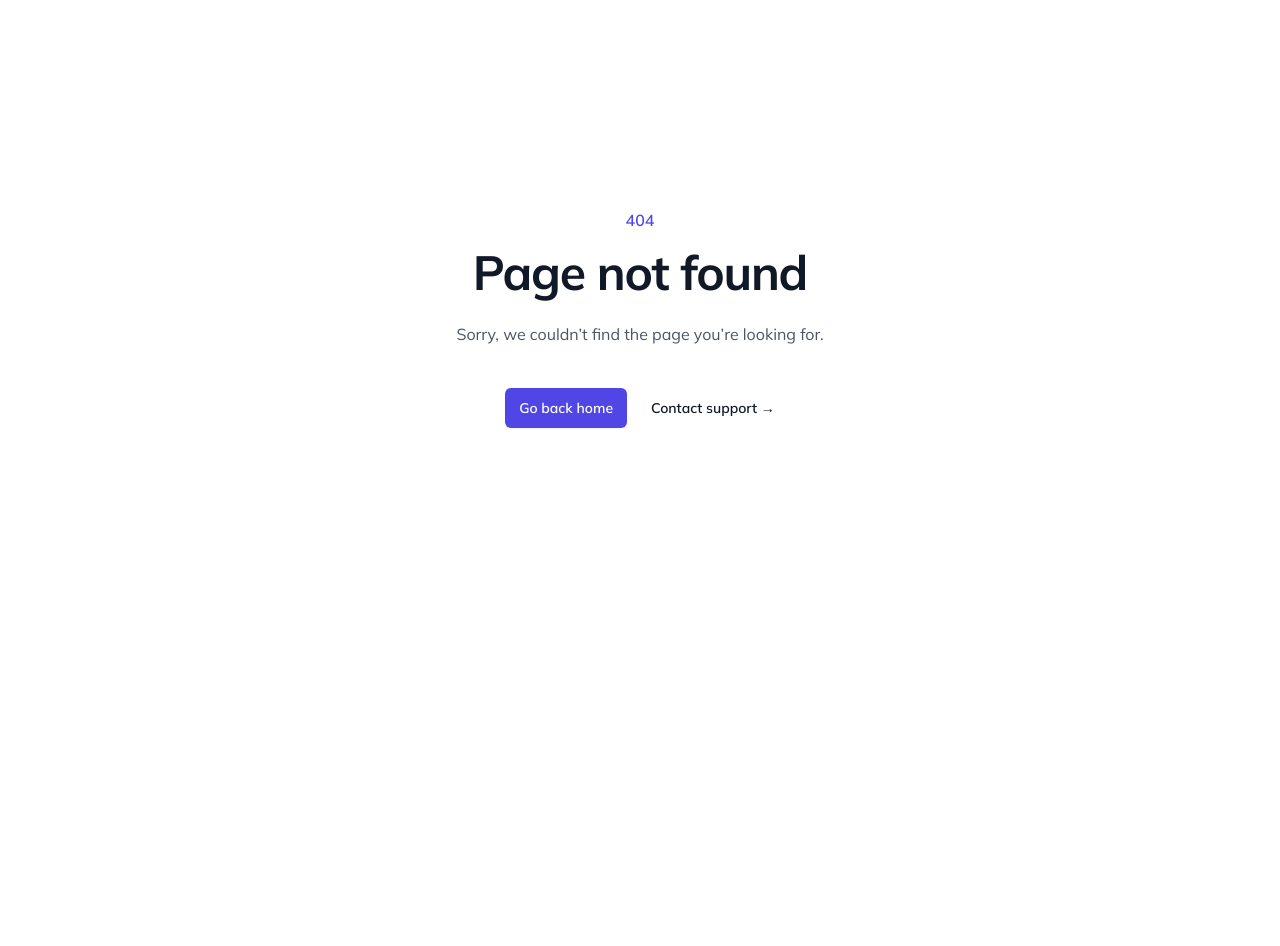
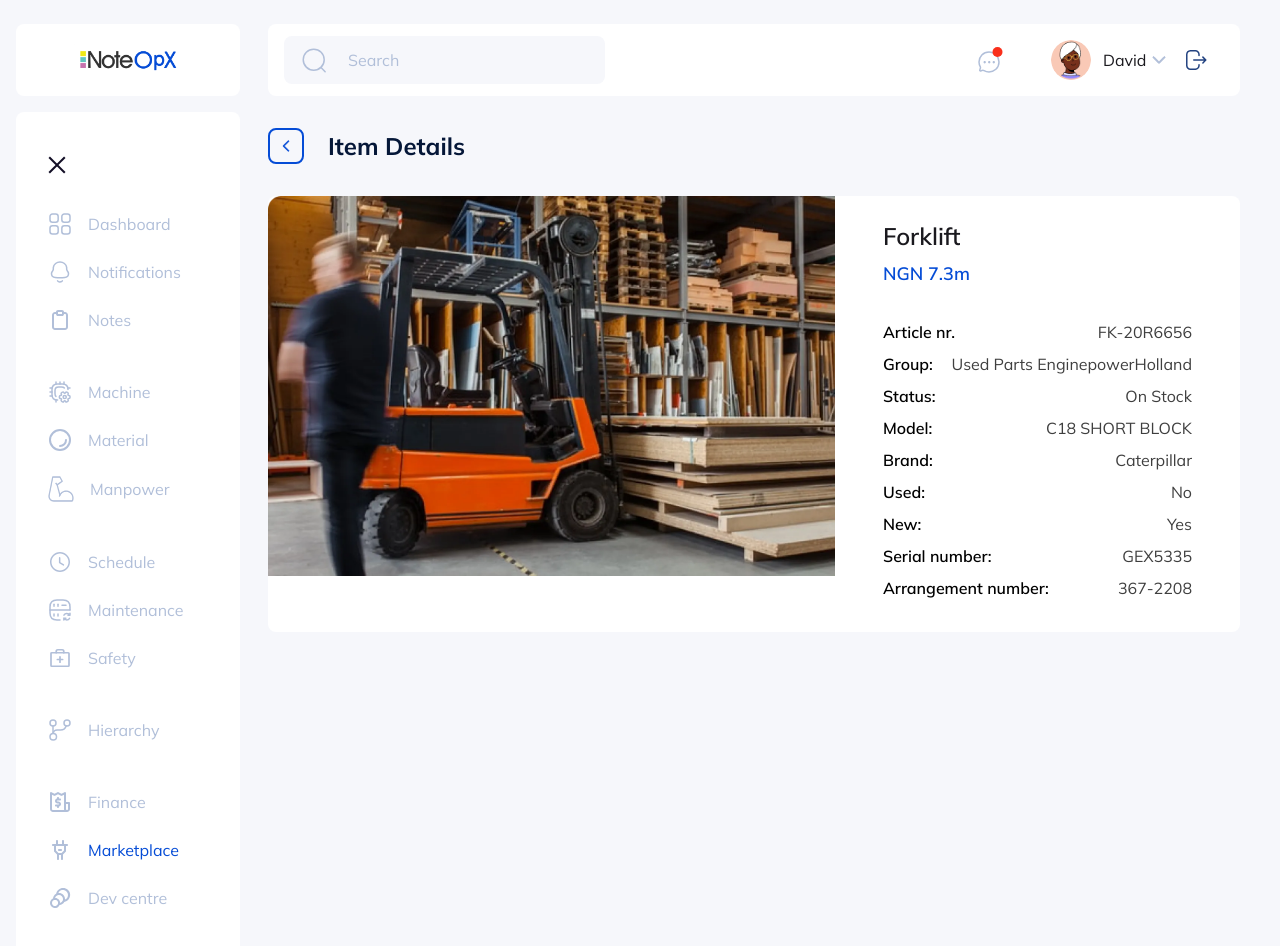
Before and after one commit to cocoon-letters-limited/notes-web, a React (Create React App) app: page /marketplace/vendor1/items/item1 in a window 1280 px wide. Before the commit this address had no page. Shown: the top 946 px of the page. Before the commit the page ends 800 px from the top, so only its background shows below. Built offline with nearby package versions, Linux system fonts and the light colour scheme.

Commit message:
fix: update

```diff
--- a/src/assets/css/main.css
+++ b/src/assets/css/main.css
@@ -47,19 +47,19 @@
 }
 
 /* Status */
-.status-green {
+.status-green,  .condition-high {
   background: #e0ffe3;
   border: 2px solid #16f62c;
   color: #16f62c;
 }
 
-.status-blue {
+.status-blue, .condition-low {
   background: #e3edff;
   border: 2px solid #054cd6;
   color: #054cd6;
 }
 
-.status-red {
+.status-red, .condition-out {
   background: #ffdfdc;
   border: 2px solid #f92f1b;
   color: #f92f1b;
--- a/src/pages/maintenance/createMaintenance/changeManagementForm/index.tsx
+++ b/src/pages/maintenance/createMaintenance/changeManagementForm/index.tsx
@@ -1,8 +1,8 @@
 import React from "react";
-// import Step1 from "./components/step1";
+import Step1 from "./components/step1";
 // import Step2 from "./components/step2";
 // import Step3 from "./components/step3";
-import Step4 from "./components/step4";
+// import Step4 from "./components/step4";
 
 const ChangeManagementForm = () => {
   return (
@@ -14,10 +14,10 @@ const ChangeManagementForm = () => {
       <div className="mt-8 bg-white rounded-md pt-6 lg:pt-8 pb-16 px-4">
         <div className="w-full md:w-11/12 mx-auto">
           <form>
-            {/* <Step1 /> */}
+            <Step1 />
             {/* <Step2 /> */}
             {/* <Step3 /> */}
-            <Step4 />
+            {/* <Step4 /> */}
           </form>
         </div>
       </div>
--- a/src/pages/material/materialProfile/screens/bioScreen/index.tsx
+++ b/src/pages/material/materialProfile/screens/bioScreen/index.tsx
@@ -87,7 +87,7 @@ const BioScreen = ({ handleShowEdit }: Props) => {
 
       <div className="mt-8 grid grid-cols-1 lg:grid-cols-2 gap-6">
         <div className="bg-[#F6F7FB] p-5 rounded-lg">
-          <p className="font-bold text-xl text-default">Notes</p>
+          <p className="font-bold text-xl text-default">Schedule</p>
           <div className="">
             <LocalizationProvider dateAdapter={AdapterDayjs}>
               <DateCalendar />
--- a/src/pages/vendor/vendorDetails/components/itemsListingSection/index.tsx
+++ b/src/pages/vendor/vendorDetails/components/itemsListingSection/index.tsx
@@ -1,5 +1,6 @@
 import React from "react";
 import VendorImg from "assets/images/webp/vendors/item.webp";
+import { Link } from "react-router-dom";
 
 const Card = () => {
   return (
@@ -8,9 +9,11 @@ const Card = () => {
         <img src={VendorImg} alt="" className="rounded-lg" />
       </div>
       <div className="pt-4 lg:pt-6 pb-4">
-        <h3 className="font-semibold text-default text-lg lg:text-xl">
-          Forklift
-        </h3>
+        <Link to="/marketplace/vendor1/items/item1">
+          <h3 className="font-semibold text-default text-lg lg:text-xl hover:text-primary">
+            Forklift
+          </h3>
+        </Link>
         <p className="mt-2 text-primary font-semibold text-base lg:text-lg">
           NGN 7.3m
         </p>
--- /dev/null
+++ b/src/pages/vendor/vendorItemDetails/index.tsx
@@ -0,0 +1,59 @@
+import GoBackButton from "components/blocks/goBackButton";
+import React from "react";
+import Vendorimg from "assets/images/webp/vendors/itemDetail.webp";
+
+type RowProps = {
+  name: string;
+  value: string;
+};
+const Row = ({ name, value }: RowProps) => {
+  return (
+    <div className="flex flex-col md:flex-row md:justify-between text-sm-15 md:text-base">
+      <p className="font-semibold">{name}</p>
+      <p className="md:text-right text-[#3F3F3F]">{value}</p>
+    </div>
+  );
+};
+
+const VendorItemDetails = () => {
+  return (
+    <div>
+      <div className="mt-4 mb-6 flex flex-row flex-wrap">
+        <div className="w-full lg:w-9/12 flex flex-row items-center flex-wrap">
+          <GoBackButton title="Item Details" />
+        </div>
+      </div>
+      <div className="mt-8 bg-white rounded-lg">
+        <div className="flex flex-wrap flex-row">
+          <div className="w-full md:w-6/12 lg:w-7/12">
+            <img src={Vendorimg} alt="" />
+          </div>
+          <div className="mt-6 lg:mt-0 w-full md:w-5/12 px-6 lg:px-8 xl:px-12">
+            <div className="pt-4 lg:pt-6 pb-4">
+              <h3 className="font-semibold text-default text-xl lg:text-2xl hover:text-primary">
+                Forklift
+              </h3>
+              <p className="mt-2 text-primary font-semibold text-base lg:text-lg">
+                NGN 7.3m
+              </p>
+
+              <div className="mt-8 flex flex-col space-y-2 pb-4">
+                <Row name="Article nr." value="FK-20R6656" />
+                <Row name="Group:" value="Used Parts EnginepowerHolland" />
+                <Row name="Status:" value="On Stock" />
+                <Row name="Model:" value="C18 SHORT BLOCK" />
+                <Row name="Brand:" value="Caterpillar" />
+                <Row name="Used:" value="No" />
+                <Row name="New:" value="Yes" />
+                <Row name="Serial number:" value="GEX5335" />
+                <Row name="Arrangement number:" value="367-2208" />
+              </div>
+            </div>
+          </div>
+        </div>
+      </div>
+    </div>
+  );
+};
+
+export default VendorItemDetails;
--- a/src/routes/privateRoute.tsx
+++ b/src/routes/privateRoute.tsx
@@ -32,6 +32,7 @@ import ConfinedCertificate from "pages/safety/createCertification/ConfinedCertif
 import Vendor from "pages/vendor";
 import VendorDetails from "pages/vendor/vendorDetails";
 import VendorCreateOrder from "pages/vendor/vendorCreateOrder";
+import VendorItemDetails from "pages/vendor/vendorItemDetails";
 
 const privateRoute = {
   path: "/",
@@ -172,6 +173,10 @@ const privateRoute = {
       path: "marketplace/:slug",
       element: <VendorDetails />,
     },
+    {
+      path: "marketplace/:slug/items/:ordersId",
+      element: <VendorItemDetails />,
+    },
   ],
 };
 
```
Also changed, not shown: src/assets/images/webp/vendors/itemDetail.webp (added).
